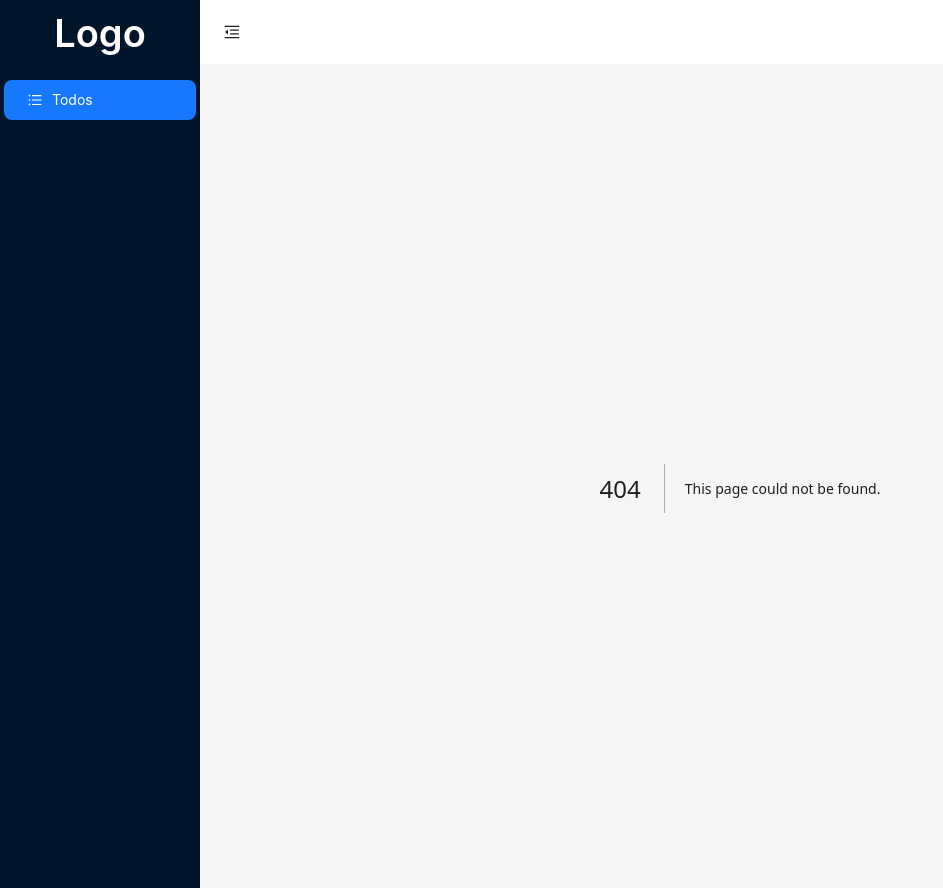
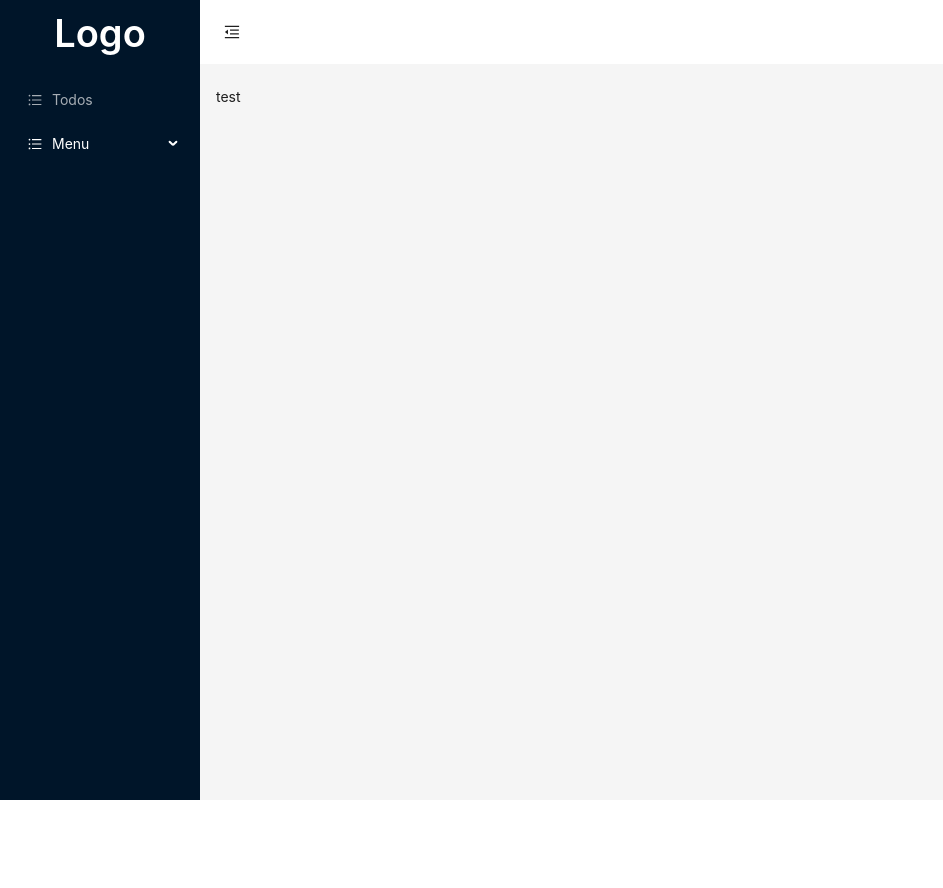
Before and after one commit to zahid-rahman/todo-app, a Next.js app in the folder rtk-app/: page /test in a window 1280 px wide. Before the commit this address had no page. Shown: the whole page, without its empty margins (0-943 px from the left). After the commit the page ends 800 px from the top, so only its background shows below. Built offline with nearby package versions, Linux system fonts and the light colour scheme.

Commit message:
save: save works

```diff
--- a/rtk-app/components/layouts/Sidebar.tsx
+++ b/rtk-app/components/layouts/Sidebar.tsx
@@ -1,5 +1,5 @@
-import React, { useContext } from 'react'
-import { Layout, Menu, Typography } from 'antd';
+import React, { useContext, useState } from 'react'
+import { Layout, Menu, MenuProps, Typography } from 'antd';
 import { BaseLayoutContext } from './BaseLayout';
 import {
     UnorderedListOutlined,
@@ -7,13 +7,22 @@ import {
     UserOutlined,
     VideoCameraOutlined,
 } from '@ant-design/icons';
+import { useSidebar } from '@/hooks/useSidebar';
 import { sidebarItems } from '@/constants/sidebarItems';
+import { useRouter } from 'next/router';
 
 const { Sider } = Layout;
 const { Title } = Typography;
 
 function Sidebar() {
     const { collapsed } = useContext(BaseLayoutContext);
+    // const { sidebarItems } = useSidebar()
+    const router = useRouter()
+    const [current, setCurrent] = useState(router.pathname);
+    const onClick: MenuProps['onClick'] = (e) => {
+        console.log('click ', e);
+        setCurrent(e.key);
+      };
     return (
         <>
             <Sider trigger={null} collapsible collapsed={collapsed}>
@@ -24,7 +33,8 @@ function Sidebar() {
                 <Menu
                     theme="dark"
                     mode="inline"
-                    defaultSelectedKeys={['1']}
+                    onClick={onClick}
+                    selectedKeys={[current]}
                     style={{
                         margin: "20px 0px"
                     }}
--- a/rtk-app/constants/sidebarItems.tsx
+++ b/rtk-app/constants/sidebarItems.tsx
@@ -1,17 +1,29 @@
-interface ISidebarItem {
-    key: string;
-    icon: React.ReactNode;
-    label: string;
-}
-
+import { ISidebarItem } from '@/types';
 import {
     UnorderedListOutlined,
 } from '@ant-design/icons';
+import { MenuProps } from 'antd';
+import Link from 'next/link';
 
-export const sidebarItems: ISidebarItem[] = [
+export const sidebarItems: MenuProps['items'] = [
     {
-        key: '1',
+        key: '/',
         icon: <UnorderedListOutlined />,
-        label: 'Todos',
+        label: (
+            <Link href="/">Todos</Link>
+        ),
+    },
+    {
+        key: '2',
+        icon: <UnorderedListOutlined />,
+        label: 'Menu',
+        children: [
+            {
+                label: (
+                    <Link href="/test">sub menu</Link>
+                ),
+                key: '/test',
+            },
+        ]
     },
 ]
--- /dev/null
+++ b/rtk-app/hooks/useSidebar.tsx
@@ -0,0 +1,32 @@
+import { ISidebarItem } from "@/types";
+import { UnorderedListOutlined } from "@ant-design/icons";
+import type { MenuProps } from "antd";
+import Link from "next/link";
+import { useRouter } from "next/router";
+
+export const useSidebar = () => {
+    const sidebarItems: MenuProps['items'] = [
+        {
+            key: '1',
+            icon: <UnorderedListOutlined />,
+            label: 'Todos',
+        },
+        {
+            key: '2',
+            icon: <UnorderedListOutlined />,
+            label: 'Menu',
+            children: [
+                {
+                    label: (
+                        <Link href="/test">sub menu</Link>
+                    ),
+                    key: 'setting:1',
+                },
+            ]
+        },
+    ]
+
+    return {
+        sidebarItems
+    }
+}
--- /dev/null
+++ b/rtk-app/pages/test.tsx
@@ -0,0 +1,9 @@
+import React from 'react'
+
+function test() {
+  return (
+    <div>test</div>
+  )
+}
+
+export default test
--- /dev/null
+++ b/rtk-app/types/common.ts
@@ -0,0 +1,6 @@
+export interface ISidebarItem {
+    key: string;
+    icon: React.ReactNode;
+    label: string;
+    children?: { label: string, onClick: (el: any) => void }[]
+}
--- a/rtk-app/types/index.ts
+++ b/rtk-app/types/index.ts
@@ -1 +1,2 @@
 export * from './ui';
+export * from './common'
```
Also changed, not shown: rtk-app/pages/index.tsx (+12 -12 lines).
